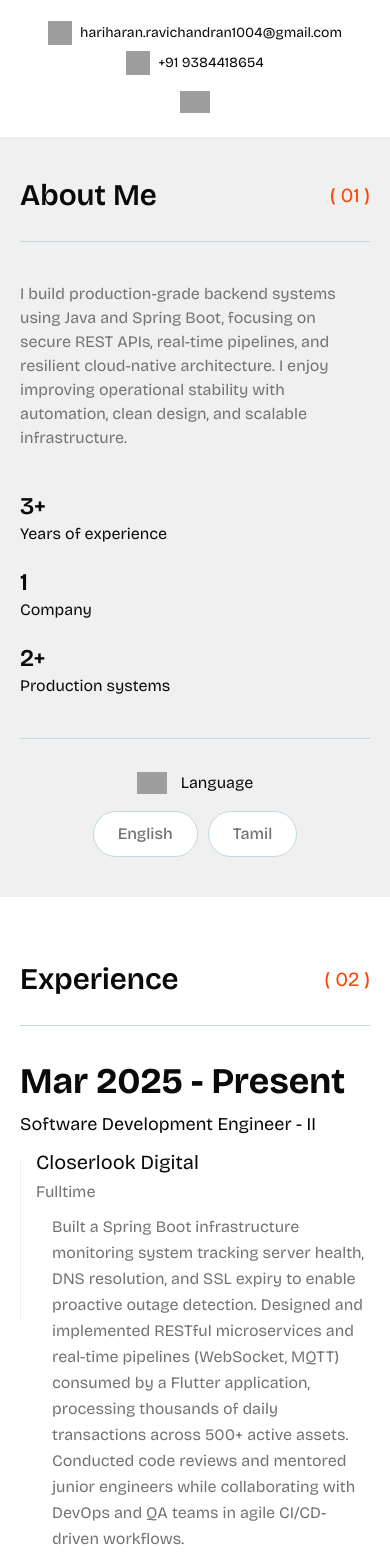
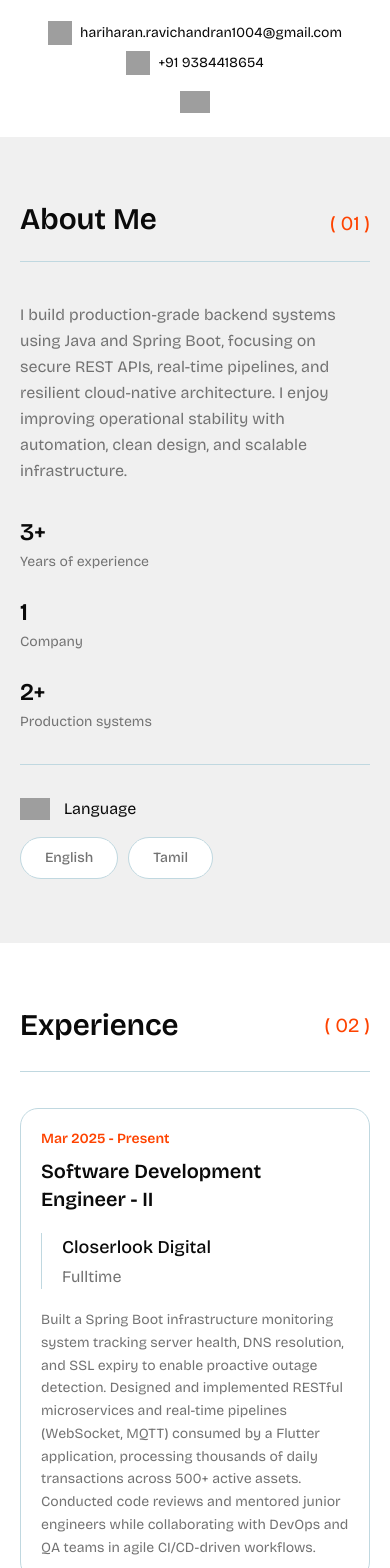
Before and after one commit to hari-devx/hari-devx.github.io, a Next.js app: page / in a window 390 px wide. Shown: the part 420-1988 px from the top of the page. Built offline with nearby package versions, Linux system fonts and the light colour scheme; grey boxes are pictures that could not be loaded.

Commit message:
Add initial loader component and enhance layout structure

```diff
--- a/src/app/components/home/about-me/index.tsx
+++ b/src/app/components/home/about-me/index.tsx
@@ -7,7 +7,7 @@ import Reveal from "@/components/ui/reveal";
 const AboutMe = () => {
   return (
     <section>
-      <div className="relative bg-muted py-10 md:py-32">
+      <div className="relative overflow-hidden bg-muted py-16 md:py-24 xl:py-32">
         {/* <div className="absolute top-0 w-full px-9">
           <Image
             src="/images/home/about-me/resume-bg-img.svg"
@@ -21,32 +21,32 @@ const AboutMe = () => {
         <div className="relative z-10">
           <div className="container">
             <Reveal>
-              <div className="flex items-center justify-between gap-2 border-b border-border pb-7">
+              <div className="flex items-end justify-between gap-4 border-b border-border pb-6 sm:pb-7">
                 <h2>About Me</h2>
                 <p className="text-xl text-primary">( 01 )</p>
               </div>
             </Reveal>
 
-            <div className="pt-10 xl:pt-16 flex gap-10 items-center justify-between">
-              <div className="w-[303px] h-[440px] hidden lg:flex">
+            <div className="grid items-center gap-10 pt-10 lg:grid-cols-[minmax(220px,0.42fr)_minmax(0,1fr)] lg:gap-14 xl:gap-20 xl:pt-16">
+              <div className="mx-auto hidden w-full max-w-[303px] lg:flex">
                 <Image
                   src="/images/home/about-me/about-banner-img.svg"
                   alt="about-banner"
                   width={303}
                   height={440}
-                  className="w-full h-full"
+                  className="h-auto w-full"
                 />
               </div>
 
-              <div className="w-full lg:max-w-2xl flex-1">
-                <p>
+              <div className="w-full max-w-3xl">
+                <p className="max-w-2xl text-base leading-relaxed md:text-lg">
                   I build production-grade backend systems using Java and Spring Boot,
                   focusing on secure REST APIs, real-time pipelines, and resilient
                   cloud-native architecture. I enjoy improving operational stability
                   with automation, clean design, and scalable infrastructure.
                 </p>
 
-                <div className="grid grid-cols-1 gap-5 border-b border-border py-10 sm:grid-cols-3 xl:py-16">
+                <div className="grid grid-cols-1 gap-6 border-b border-border py-8 sm:grid-cols-3 sm:gap-5 xl:py-12">
                   {[
                     { count: "3+", label: "Years of experience" },
                     { count: "1", label: "Company" },
@@ -54,14 +54,14 @@ const AboutMe = () => {
                   ].map((item, i) => (
                     <div key={i}>
                       <h3>{item.count}</h3>
-                      <p className="text-base text-foreground md:text-lg">
+                      <p className="mt-1 text-sm text-muted-foreground md:text-base">
                         {item.label}
                       </p>
                     </div>
                   ))}
                 </div>
 
-                <div className="pt-8 xl:pt-14 flex flex-col sm:flex-row items-center gap-4">
+                <div className="flex flex-col items-start gap-4 pt-8 sm:flex-row sm:items-center xl:pt-12">
                   <div className="flex items-center gap-3.5">
                     <Image
                       src="/images/icon/lang-icon.svg"
@@ -71,10 +71,10 @@ const AboutMe = () => {
                     />
                     <p className="text-base text-foreground xl:text-xl">Language</p>
                   </div>
-                  <div className="flex flex-wrap justify-center items-center gap-2.5">
+                  <div className="flex flex-wrap items-center gap-2.5">
                     {["English", "Tamil"].map((lang, index) => (
                       <Badge key={index} variant="outline" className="h-full rounded-full bg-background">
-                        <p className="bg-background px-4 py-2 text-base text-muted-foreground md:px-5 md:py-3.5 xl:text-xl">
+                        <p className="bg-background px-4 py-2 text-sm text-muted-foreground md:px-5 md:text-base">
                           {lang}
                         </p>
                       </Badge>
--- a/src/app/components/home/contact/index.tsx
+++ b/src/app/components/home/contact/index.tsx
@@ -68,17 +68,17 @@ const Contact = () => {
   return (
     <section className="no-print">
       <div className="container">
-        <div className="pb-20 pt-16 md:pt-32">
+        <div className="pb-20 pt-16 md:pt-24 xl:pt-32">
           <Reveal>
             <div className="mb-9 flex items-center justify-between gap-2 border-b border-border pb-7 md:mb-16">
               <h2>Contact Me</h2>
-              <p className="text-xl text-primary">( 04 )</p>
+              <p className="text-xl text-primary">( 05 )</p>
             </div>
           </Reveal>
 
           <Reveal>
             <div className="overflow-hidden rounded-3xl border border-border bg-card shadow-sm">
-              <div className="grid lg:grid-cols-[1.45fr_0.9fr]">
+              <div className="grid lg:grid-cols-[minmax(0,1.45fr)_minmax(320px,0.9fr)]">
                 <form onSubmit={handleSubmit} className="p-6 sm:p-9 lg:p-12">
                   <div className="mb-9">
                     <p className="mb-2 text-sm font-semibold uppercase tracking-[0.2em] text-primary">Start a conversation</p>
@@ -108,7 +108,7 @@ const Contact = () => {
                   </div>
 
                   <div className="mt-7 flex flex-col gap-4 sm:flex-row sm:items-center sm:justify-between">
-                    <Button type="submit" disabled={status === "submitting"} className="h-12 rounded-full bg-primary px-6 text-base text-primary-foreground hover:bg-primary/90">
+                    <Button type="submit" disabled={status === "submitting"} className="h-12 w-full rounded-full bg-primary px-6 text-base text-primary-foreground hover:bg-primary/90 sm:w-auto">
                       {status === "submitting" ? "Sending message..." : "Send message"}
                       <Send className="size-4" />
                     </Button>
--- a/src/app/components/home/experience-sec/index.tsx
+++ b/src/app/components/home/experience-sec/index.tsx
@@ -39,8 +39,8 @@ const ExperienceSec = () => {
 
   return (
     <section>
-      <div className="py-16 md:py-32">
-        <div className="container mx-auto px-4">
+      <div className="py-16 md:py-24 xl:py-32">
+        <div className="container">
           <Reveal>
             <div className="mb-9 flex items-center justify-between gap-2 border-b border-border pb-7 md:mb-16">
               <h2>Experience</h2>
@@ -48,47 +48,27 @@ const ExperienceSec = () => {
             </div>
           </Reveal>
 
-          <div className="space-y-7 md:space-y-12">
+          <div className="space-y-5 md:space-y-7">
             {experiences.map((exp, index) => (
               <Reveal key={index} delay={index * 100}>
-                <div className="relative grid grid-cols-1 items-start gap-2.5 sm:grid-cols-3 md:gap-4 xl:gap-8">
-                <div className="">
-                  <h4 className="text-md mb-2 font-bold text-foreground">{exp.year}</h4>
-                  <h4 className="text-lg font-normal">{exp.title}</h4>
-                </div>
-
-                <div className=" relative">
-                  {index < experiences.length && (
-                    <div
-                      className={`absolute left-0 top-3 w-px ${index < experiences.length - 1 ? "h-40" : "h-30"} bg-muted`}
-                    ></div>
-                  )}
-
-                  <div className="no-print absolute left-0 top-0 transform -translate-x-1/2">
-                    {/* <div
-                      className={`no-print w-3.5 h-3.5 rounded-full border-1 bg-white flex items-center justify-center ${
-                        index === 1 ? "border-primary" : "border-black"
-                      }`}
-                    >
-                      {index === 1 && (
-                        <div className="w-1.5 h-1.5 rounded-full bg-primary"></div>
-                      )}
-                    </div> */}
+                <div className="grid gap-5 rounded-2xl border border-border bg-card p-5 sm:p-7 lg:grid-cols-[minmax(150px,0.85fr)_minmax(180px,1fr)_minmax(0,1.6fr)] lg:gap-8">
+                  <div>
+                    <p className="mb-2 text-sm font-semibold text-primary">{exp.year}</p>
+                    <h4 className="text-xl font-semibold text-foreground">{exp.title}</h4>
                   </div>
 
-                  <div className="pl-4 lg:pl-7">
-                    <div className="flex items-center gap-2 mb-1">
-                      <span className="text-xl font-normal text-foreground">
+                  <div className="border-l border-border pl-5 lg:pl-7">
+                    <div className="mb-1 flex items-center gap-2">
+                      <span className="text-lg font-medium text-foreground">
                         {exp.company}
                       </span>
                     </div>
                     <p className="text-base font-normal">{exp.type}</p>
                   </div>
-                </div>
 
-                <div className="pl-8 sm:pl-0">
-                  <p className="leading-relaxed text-base">{exp.description}</p>
-                </div>
+                  <div>
+                    <p className="text-sm leading-relaxed md:text-base">{exp.description}</p>
+                  </div>
                 </div>
               </Reveal>
             ))}
--- /dev/null
+++ b/src/app/components/initial-loader.tsx
@@ -0,0 +1,39 @@
+"use client";
+
+import { useEffect, useState } from "react";
+
+export default function InitialLoader() {
+  const [isVisible, setIsVisible] = useState(true);
+  const [isLeaving, setIsLeaving] = useState(false);
+
+  useEffect(() => {
+    const dismiss = () => {
+      setIsLeaving(true);
+      window.setTimeout(() => setIsVisible(false), 450);
+    };
+    const timer = window.setTimeout(dismiss, document.readyState === "complete" ? 650 : 1100);
+
+    return () => window.clearTimeout(timer);
+  }, []);
+
+  if (!isVisible) return null;
+
+  return (
+    <div className={`initial-loader ${isLeaving ? "initial-loader--leave" : ""}`} role="status" aria-label="Loading portfolio">
+      <div className="loader-scene" aria-hidden="true">
+        <div className="loader-code-card"><span>&lt;/&gt;</span><i /><i /><i /><i /></div>
+        <div className="loader-laptop">
+          <div className="loader-screen"><div className="loader-screen-glow" /><span>const portfolio = &#123;</span><span className="loader-code-indent">engineer: "Hariharan",</span><span className="loader-code-indent">status: "building"</span><span>&#125;;</span></div>
+          <div className="loader-keyboard"><i /><i /><i /><i /><i /><i /><i /><i /><i /><i /><i /><i /></div>
+        </div>
+        <div className="loader-orbit loader-orbit-one" />
+        <div className="loader-orbit loader-orbit-two" />
+      </div>
+      <div className="loader-copy">
+        <p className="loader-eyebrow">Developer portfolio</p>
+        <h1>Booting up</h1>
+        <div className="loader-progress"><span /></div>
+      </div>
+    </div>
+  );
+}
--- a/src/app/layout.tsx
+++ b/src/app/layout.tsx
@@ -4,6 +4,7 @@ import "./globals.css";
 import Header from "./components/layout/header";
 import Footer from "./components/layout/footer";
 import { ThemeProvider } from "./components/theme-provider";
+import InitialLoader from "./components/initial-loader";
 
 const bricolageGrotesque = Bricolage_Grotesque({
   variable: "--font-geist-sans",
@@ -24,6 +25,7 @@ export default function RootLayout({
     <html lang="en" suppressHydrationWarning>
       <body className={bricolageGrotesque.className}>
         <ThemeProvider attribute="class" defaultTheme="system" enableSystem disableTransitionOnChange>
+          <InitialLoader />
           <Header />
           {children}
           <Footer />
```
Also changed, not shown: src/app/components/home/education-skills/index.tsx (+26 -29 lines), src/app/globals.css (+39 -0 lines).
